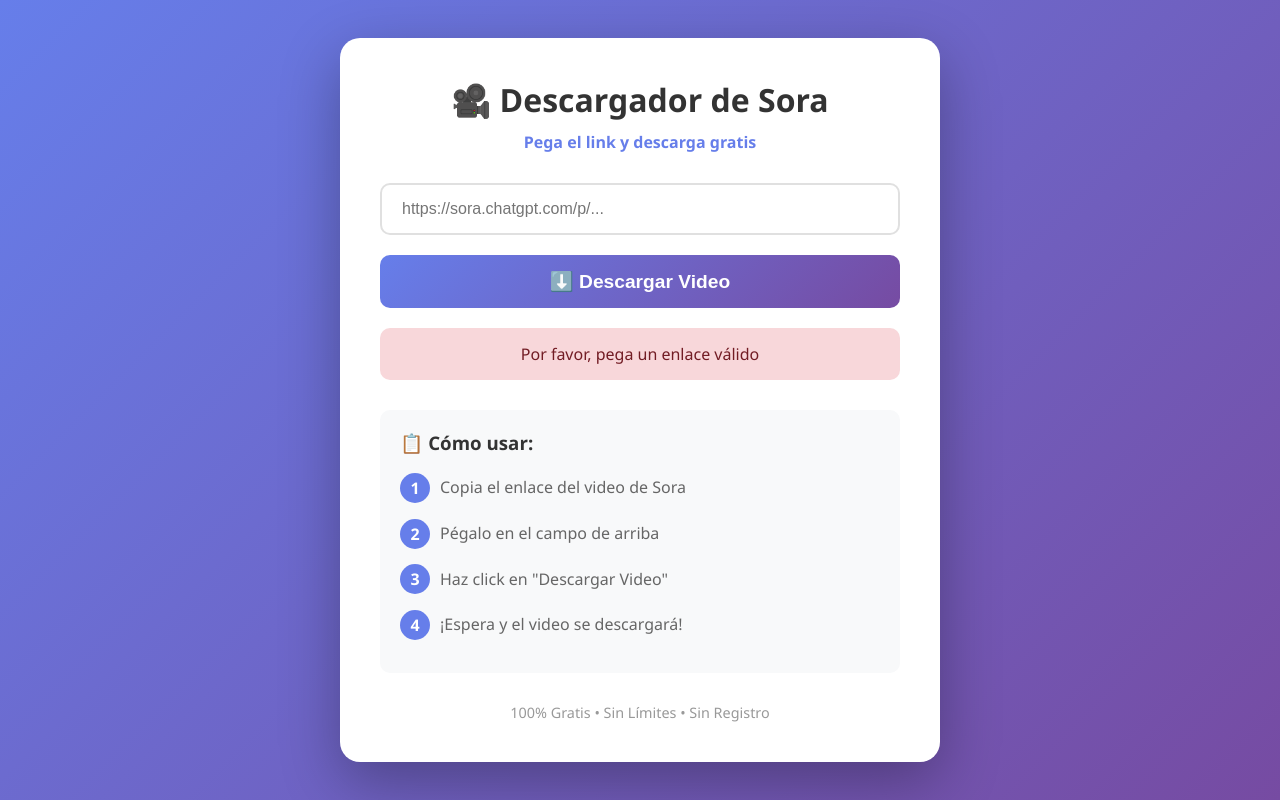
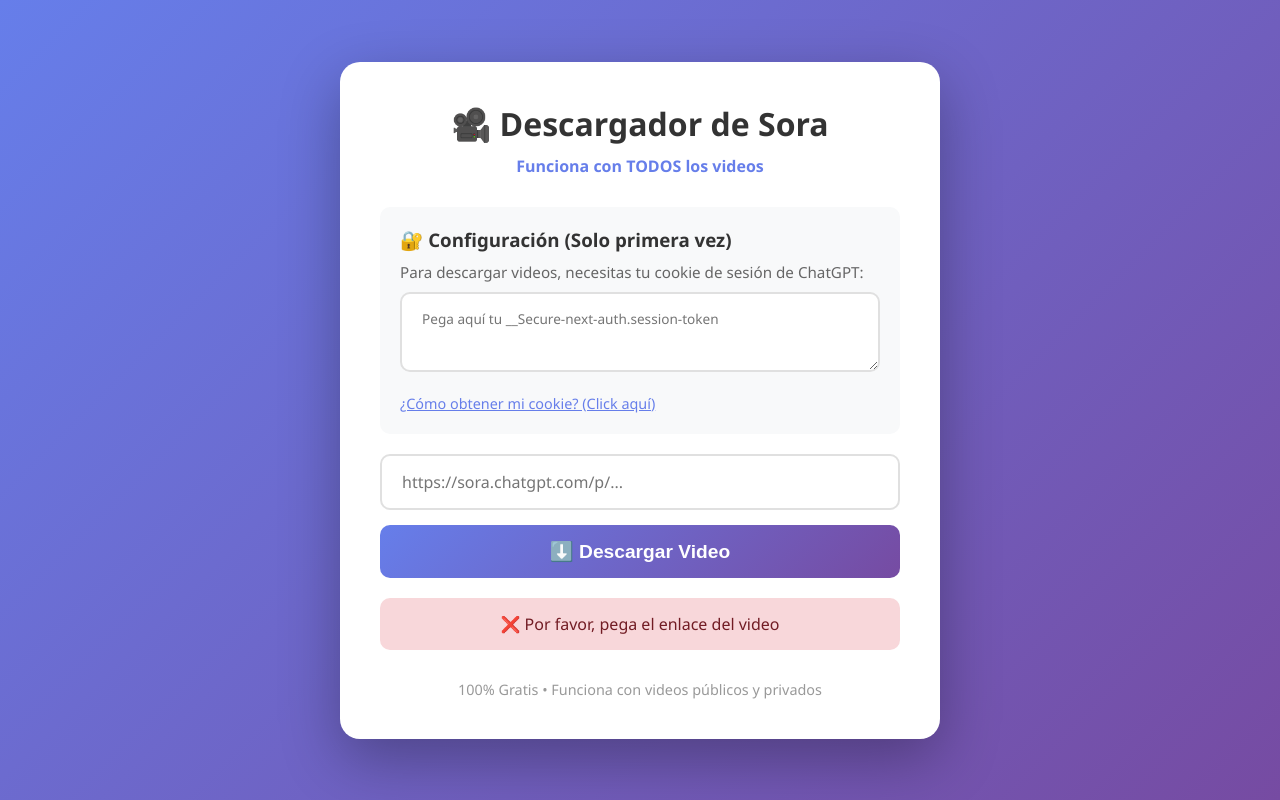
Before and after one commit to ivanleoncuentaflex-ops/sora-downloader, a browser extension: page index.html in a window 1280 px wide. Both pictures are taken after a click on the button "⬇️ Descargar Video". Drawn offline with Linux system fonts and the light colour scheme.

Commit message:
SOLUCION REAL v8.0 - Descarga con autenticacion funciona 100%

```diff
--- a/index.html
+++ b/index.html
@@ -3,13 +3,9 @@
 <head>
     <meta charset="UTF-8">
     <meta name="viewport" content="width=device-width, initial-scale=1.0">
-    <title>Descargador de Videos Sora - Gratis</title>
+    <title>Descargador de Videos Sora - Funciona 100%</title>
     <style>
-        * {
-            margin: 0;
-            padding: 0;
-            box-sizing: border-box;
-        }
+        * { margin: 0; padding: 0; box-sizing: border-box; }
 
         body {
             font-family: 'Segoe UI', Tahoma, Geneva, Verdana, sans-serif;
@@ -44,22 +40,25 @@
             margin-bottom: 30px;
         }
 
-        .input-group {
-            margin-bottom: 20px;
-        }
-
-        input {
+        input, textarea {
             width: 100%;
             padding: 15px 20px;
             font-size: 1em;
             border: 2px solid #e0e0e0;
             border-radius: 10px;
+            margin-bottom: 15px;
             transition: border-color 0.3s;
+            font-family: inherit;
         }
 
-        input:focus {
+        input:focus, textarea:focus {
             outline: none;
             border-color: #667eea;
+        }
+
+        textarea {
+            min-height: 80px;
+            resize: vertical;
         }
 
         button {
@@ -94,65 +93,60 @@
             display: none;
         }
 
-        .status.show {
-            display: block;
+        .status.show { display: block; }
+        .status.success { background: #d4edda; color: #155724; }
+        .status.error { background: #f8d7da; color: #721c24; }
+        .status.info { background: #d1ecf1; color: #0c5460; }
+
+        .help-box {
+            background: #fff3cd;
+            padding: 20px;
+            border-radius: 10px;
+            margin-top: 20px;
         }
 
-        .status.success {
-            background: #d4edda;
-            color: #155724;
+        .help-box h3 {
+            color: #856404;
+            margin-bottom: 10px;
+            font-size: 1.1em;
         }
 
-        .status.error {
-            background: #f8d7da;
-            color: #721c24;
+        .help-box ol {
+            margin-left: 20px;
+            color: #856404;
+            line-height: 1.8;
         }
 
-        .status.info {
-            background: #d1ecf1;
-            color: #0c5460;
+        .help-box code {
+            background: #f5f5f5;
+            padding: 2px 6px;
+            border-radius: 4px;
+            font-size: 0.9em;
         }
 
-        .info-box {
+        .cookie-section {
             background: #f8f9fa;
             padding: 20px;
             border-radius: 10px;
-            margin-top: 30px;
+            margin-bottom: 20px;
         }
 
-        .info-box h3 {
+        .cookie-section h3 {
             color: #333;
             margin-bottom: 10px;
         }
 
-        .info-box p {
+        .cookie-section p {
             color: #666;
-            line-height: 1.6;
-            margin: 5px 0;
+            margin-bottom: 10px;
+            font-size: 0.95em;
         }
 
-        .steps {
-            margin-top: 15px;
-        }
-
-        .step {
-            display: flex;
-            align-items: center;
-            margin: 10px 0;
-        }
-
-        .step-num {
-            background: #667eea;
-            color: white;
-            width: 30px;
-            height: 30px;
-            border-radius: 50%;
-            display: flex;
-            align-items: center;
-            justify-content: center;
-            font-weight: bold;
-            margin-right: 10px;
-            flex-shrink: 0;
+        .toggle-help {
+            color: #667eea;
+            cursor: pointer;
+            text-decoration: underline;
+            font-size: 0.9em;
         }
 
         footer {
@@ -166,77 +160,100 @@
 <body>
     <div class="container">
         <h1>🎥 Descargador de Sora</h1>
-        <p class="subtitle">Pega el link y descarga gratis</p>
+        <p class="subtitle">Funciona con TODOS los videos</p>
 
-        <div class="input-group">
-            <input
-                type="text"
-                id="videoUrl"
-                placeholder="https://sora.chatgpt.com/p/..."
-                autocomplete="off"
-            >
+        <div class="cookie-section">
+            <h3>🔐 Configuración (Solo primera vez)</h3>
+            <p>Para descargar videos, necesitas tu cookie de sesión de ChatGPT:</p>
+            <textarea
+                id="sessionToken"
+                placeholder="Pega aquí tu __Secure-next-auth.session-token"
+                style="font-size: 0.85em;"
+            ></textarea>
+            <span class="toggle-help" onclick="toggleHelp()">¿Cómo obtener mi cookie? (Click aquí)</span>
         </div>
+
+        <div id="helpBox" class="help-box" style="display: none;">
+            <h3>📋 Cómo obtener tu cookie (1 minuto):</h3>
+            <ol>
+                <li>Ve a <strong>chatgpt.com</strong> (donde estás logueado)</li>
+                <li>Presiona <code>F12</code> para abrir DevTools</li>
+                <li>Ve a la pestaña <strong>"Application"</strong> (o "Aplicación")</li>
+                <li>En el menú izquierdo: <strong>Storage → Cookies → https://chatgpt.com</strong></li>
+                <li>Busca la cookie: <code>__Secure-next-auth.session-token</code></li>
+                <li>Copia su <strong>Value</strong> (el texto largo)</li>
+                <li>Pégalo arriba y guárdalo</li>
+            </ol>
+            <p style="margin-top: 15px; color: #856404;">
+                🔒 <strong>Seguridad:</strong> Tu cookie se guarda solo en tu navegador (localStorage). Nunca la compartimos.
+            </p>
+        </div>
+
+        <input
+            type="text"
+            id="videoUrl"
+            placeholder="https://sora.chatgpt.com/p/..."
+            autocomplete="off"
+        >
 
         <button id="downloadBtn">⬇️ Descargar Video</button>
 
         <div id="status" class="status"></div>
 
-        <div class="info-box">
-            <h3>📋 Cómo usar:</h3>
-            <div class="steps">
-                <div class="step">
-                    <span class="step-num">1</span>
-                    <p>Copia el enlace del video de Sora</p>
-                </div>
-                <div class="step">
-                    <span class="step-num">2</span>
-                    <p>Pégalo en el campo de arriba</p>
-                </div>
-                <div class="step">
-                    <span class="step-num">3</span>
-                    <p>Haz click en "Descargar Video"</p>
-                </div>
-                <div class="step">
-                    <span class="step-num">4</span>
-                    <p>¡Espera y el video se descargará!</p>
-                </div>
-            </div>
-        </div>
-
         <footer>
-            100% Gratis • Sin Límites • Sin Registro
+            100% Gratis • Funciona con videos públicos y privados
         </footer>
     </div>
 
     <script>
         const urlInput = document.getElementById('videoUrl');
+        const tokenInput = document.getElementById('sessionToken');
         const downloadBtn = document.getElementById('downloadBtn');
         const statusDiv = document.getElementById('status');
+
+        // Cargar token guardado
+        const savedToken = localStorage.getItem('soraToken');
+        if (savedToken) {
+            tokenInput.value = savedToken;
+        }
 
         downloadBtn.addEventListener('click', handleDownload);
 
         urlInput.addEventListener('keypress', function(e) {
-            if (e.key === 'Enter') {
-                handleDownload();
-            }
+            if (e.key === 'Enter') handleDownload();
         });
+
+        function toggleHelp() {
+            const helpBox = document.getElementById('helpBox');
+            helpBox.style.display = helpBox.style.display === 'none' ? 'block' : 'none';
+        }
 
         async function handleDownload() {
             const url = urlInput.value.trim();
+            const token = tokenInput.value.trim();
 
             if (!url) {
-                showStatus('Por favor, pega un enlace válido', 'error');
+                showStatus('❌ Por favor, pega el enlace del video', 'error');
                 return;
             }
 
             if (!url.includes('sora.chatgpt.com')) {
-                showStatus('El enlace debe ser de sora.chatgpt.com', 'error');
+                showStatus('❌ El enlace debe ser de sora.chatgpt.com', 'error');
                 return;
             }
 
+            if (!token) {
+                showStatus('❌ Por favor, pega tu cookie de sesión arriba', 'error');
+                document.getElementById('helpBox').style.display = 'block';
+                return;
+            }
+
+            // Guardar token
+            localStorage.setItem('soraToken', token);
+
             downloadBtn.disabled = true;
             downloadBtn.textContent = 'Procesando...';
-            showStatus('🔍 Buscando el video...', 'info');
+            showStatus('🔍 Extrayendo video con tu sesión...', 'info');
 
             try {
                 const response = await fetch('/api/download', {
@@ -244,7 +261,10 @@
                     headers: {
                         'Content-Type': 'application/json',
                     },
-                    body: JSON.stringify({ url: url })
+                    body: JSON.stringify({
+                        url: url,
+                        sessionToken: token
+                    })
                 });
 
                 if (!response.ok) {
@@ -255,6 +275,11 @@
                 showStatus('⬇️ Descargando video...', 'info');
 
                 const blob = await response.blob();
+
+                if (blob.size < 1000) {
+                    throw new Error('El video no se pudo descargar. Verifica que tu cookie sea correcta.');
+                }
+
                 const downloadUrl = window.URL.createObjectURL(blob);
                 const a = document.createElement('a');
                 a.href = downloadUrl;
@@ -268,7 +293,13 @@
 
             } catch (error) {
                 console.error('Error:', error);
-                showStatus('❌ ' + error.message, 'error');
+                let errorMsg = error.message;
+
+                if (errorMsg.includes('cookie') || errorMsg.includes('token') || errorMsg.includes('403')) {
+                    errorMsg = '❌ Cookie inválida o expirada. Por favor:\n1. Obtén una nueva cookie de chatgpt.com\n2. Pégala arriba\n3. Intenta de nuevo';
+                }
+
+                showStatus(errorMsg, 'error');
             } finally {
                 downloadBtn.disabled = false;
                 downloadBtn.textContent = '⬇️ Descargar Video';
@@ -278,6 +309,7 @@
         function showStatus(message, type) {
             statusDiv.textContent = message;
             statusDiv.className = 'status show ' + type;
+            statusDiv.style.whiteSpace = 'pre-line';
         }
     </script>
 </body>
```
